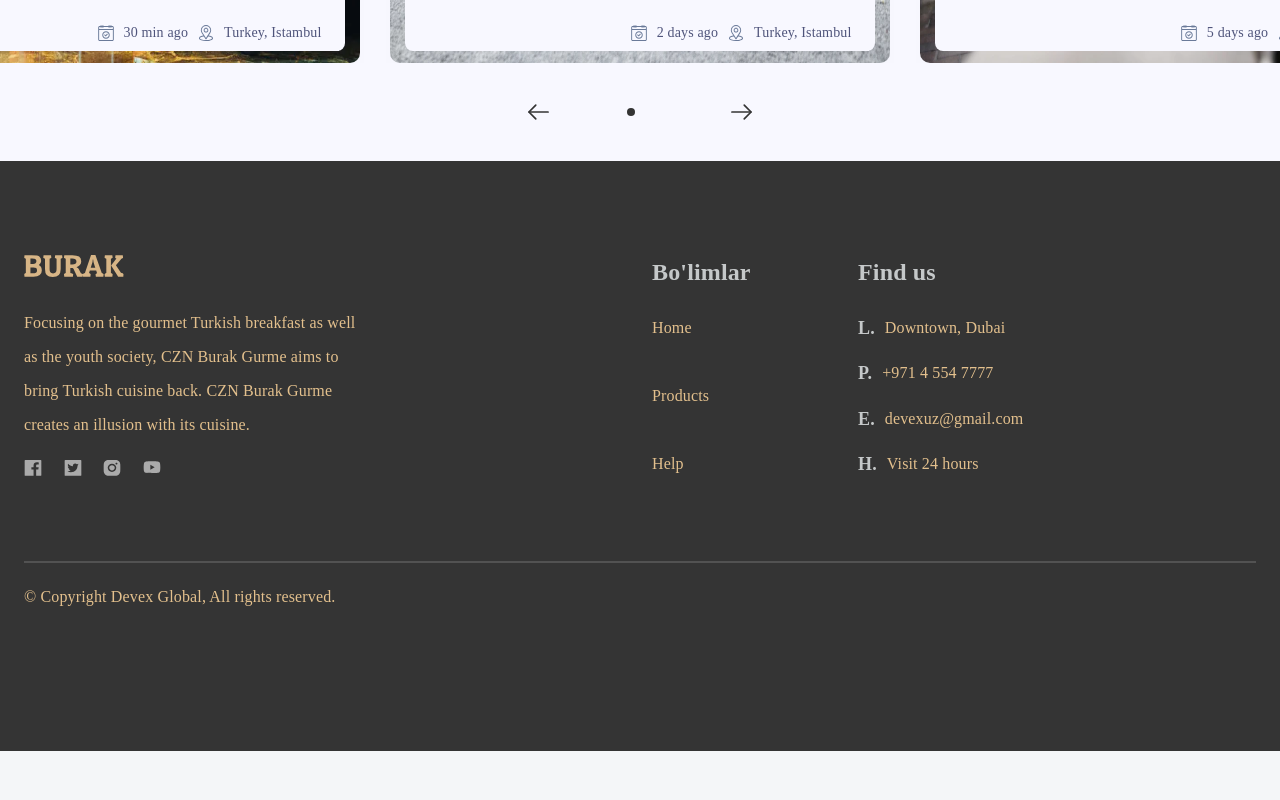
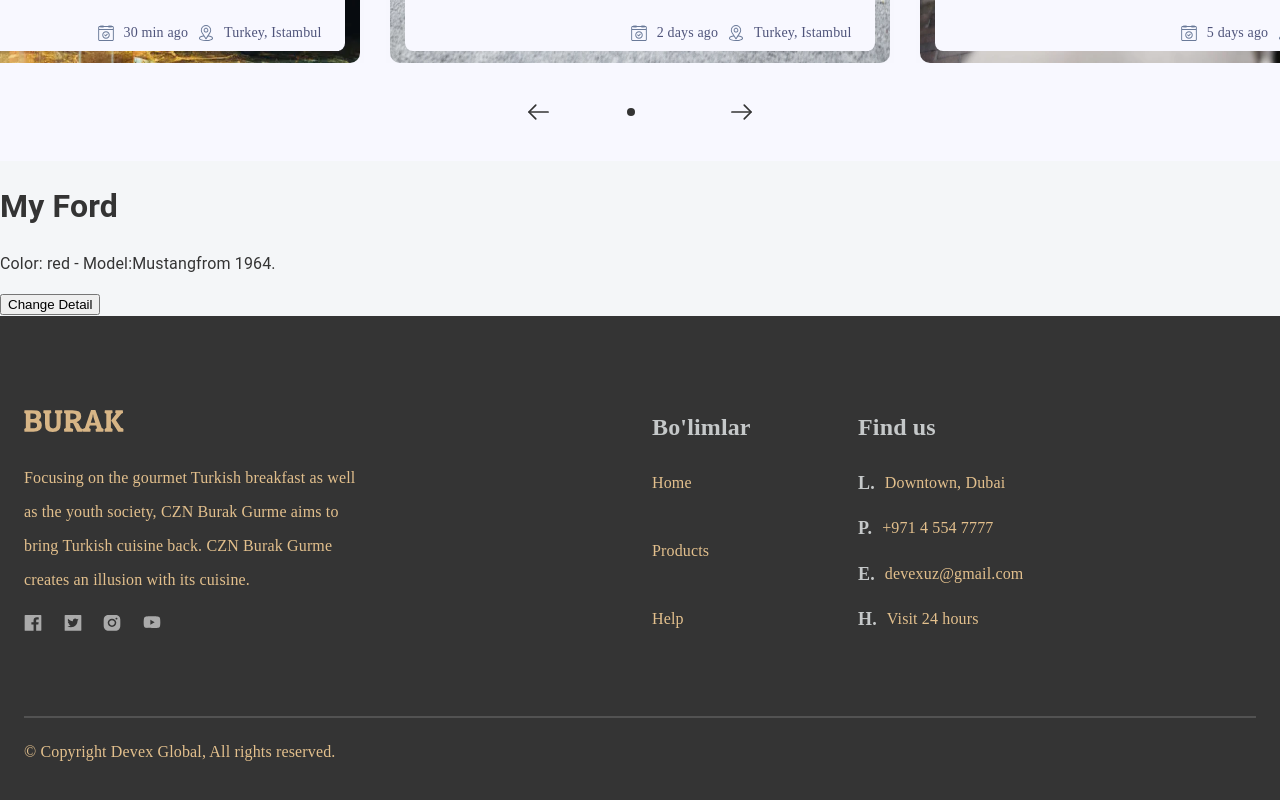
Before and after one commit to stevedev19/jersey-republic-react, a React (Create React App) app: page / in a window 1280 px wide. Shown: the part 4021-4821 px from the top of the page. Before the commit the page ends 4772 px from the top, so only its background shows below. Built offline with nearby package versions, Linux system fonts and the light colour scheme.

Commit message:
feat: create Test class component

```diff
--- a/src/app/App.tsx
+++ b/src/app/App.tsx
@@ -12,6 +12,7 @@ import "../css/app.css";
 import "../css/navbar.css";
 import "../css/footer.css";
 import  HelpPage  from "./screens/helpPage";
+import Test from "./screens/Test";
 
 function App() {
   const location = useLocation();
@@ -34,6 +35,8 @@ function App() {
           </Route>
           <Route path="/">
             <HomePage />
+            <Test/>
+            {/*<HomePage/>*/}
           </Route>
         </Switch>
         <Footer />
--- /dev/null
+++ b/src/app/screens/Test.tsx
@@ -0,0 +1,50 @@
+//@ts-nocheck
+import React, {Component} from "react";
+class Test extends Component {
+    constructor(props) {
+      super(props);
+      this.state = {
+        brand: "Ford",
+        model: "Mustang",
+        color: "red",
+        year: 1964
+      };
+    }
+    changeDetail = () => {
+      this.setState({color: "blue", brand: "Tesla", model: "Model S", year: 1964,});
+    }
+
+    componentDidMount(){
+      console.log("componentDidMount");
+      // runs after first render
+    }
+    componentWillUnmount(){
+      console.log("componentWillUnmount")
+      //runs before component umount
+    }
+
+    componentDidUpdate(){
+
+    }
+
+
+
+    render() {
+      return (
+        <div>
+          <h1>My {this.state.brand}</h1>
+          <p>
+            Color: {this.state.color} - Model:
+            {this.state.model}
+            from {this.state.year}.
+          </p>
+          <button
+            type="button"
+            onClick={this.changeDetail}
+          >Change Detail</button>
+        </div>
+      );
+    }
+  }
+
+  export default Test;
--- a/src/app/screens/productsPage/Products.tsx
+++ b/src/app/screens/productsPage/Products.tsx
@@ -15,7 +15,6 @@ import Pagination from "@mui/material/Pagination";
 import PaginationItem from "@mui/material/PaginationItem";
 import ArrowBackIcon from "@mui/icons-material/ArrowBack";
 import ArrowForwardIcon from "@mui/icons-material/ArrowForward";
-
 
 const products = [
   { productName: "Cutlet", imagePAth: "/img/cutlet.webp" },
```
